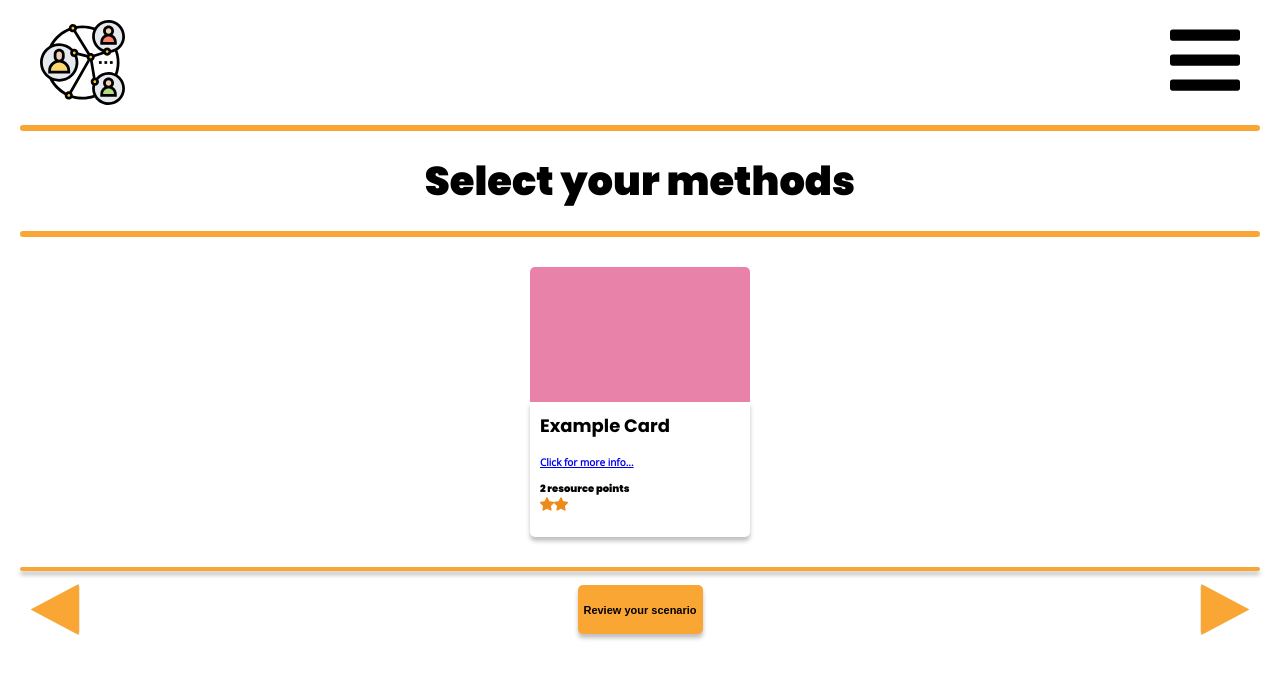
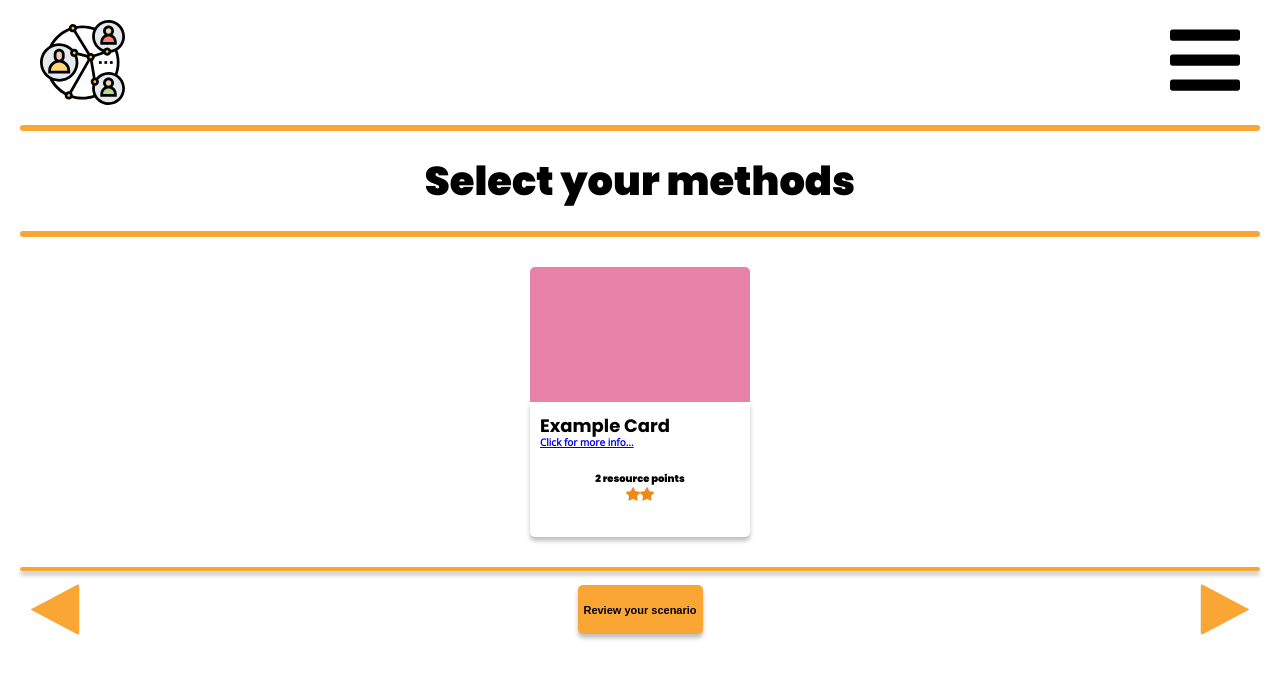
Before and after one commit to founders-programme-2/commons, a React (Create React App) app in the folder client/: page /methods in a window 1280 px wide. Shown: the top 678 px of the page. Built offline with nearby package versions, Linux system fonts and the light colour scheme.

Commit message:
center resource points and stars

```diff
--- a/client/src/Component/views/MethodCard/index.js
+++ b/client/src/Component/views/MethodCard/index.js
@@ -9,6 +9,7 @@ import {
   ResourcePoints,
   ResourceStars,
   CardTitle,
+  StarWrapper
 } from './index.style';
 import star from '../../../assets/star.svg';
 
@@ -45,8 +46,8 @@ const CardComponent = props => {
           <ResourcePoints>
             {resourcePoints} resource points
             <br />
-            {starsRender}
           </ResourcePoints>
+          <StarWrapper>{starsRender}</StarWrapper>
         </Info>
       </CardWrapper>
     </React.Fragment>
--- a/client/src/Component/views/MethodCard/index.style.js
+++ b/client/src/Component/views/MethodCard/index.style.js
@@ -1,6 +1,5 @@
 import styled from 'styled-components';
 import { Link } from 'react-router-dom';
-
 
 export const CardWrapper = styled.section`
   background: var(--background-color);
@@ -36,18 +35,26 @@ export const Info = styled.section`
 export const CardTitle = styled.h2`
   font-size: 1.8rem;
   font-family: Poppins;
-`
+  margin: 0 0 -2rem 0;
+`;
 
 export const MoreInfo = styled(Link)`
   font-family: Open Sans;
-`
+`;
 
 export const ResourcePoints = styled.div`
-  margin: 1rem auto;
-  display: block;
-`
+  display: flex;
+  flex-direction: column;
+  align-items: center;
+  margin-top: 2rem;
+`;
 
 export const ResourceStars = styled.img`
   height: 14px;
   width: 14px;
-`
+`;
+
+export const StarWrapper = styled.div`
+  display: flex;
+  justify-content: center;
+`;
```
